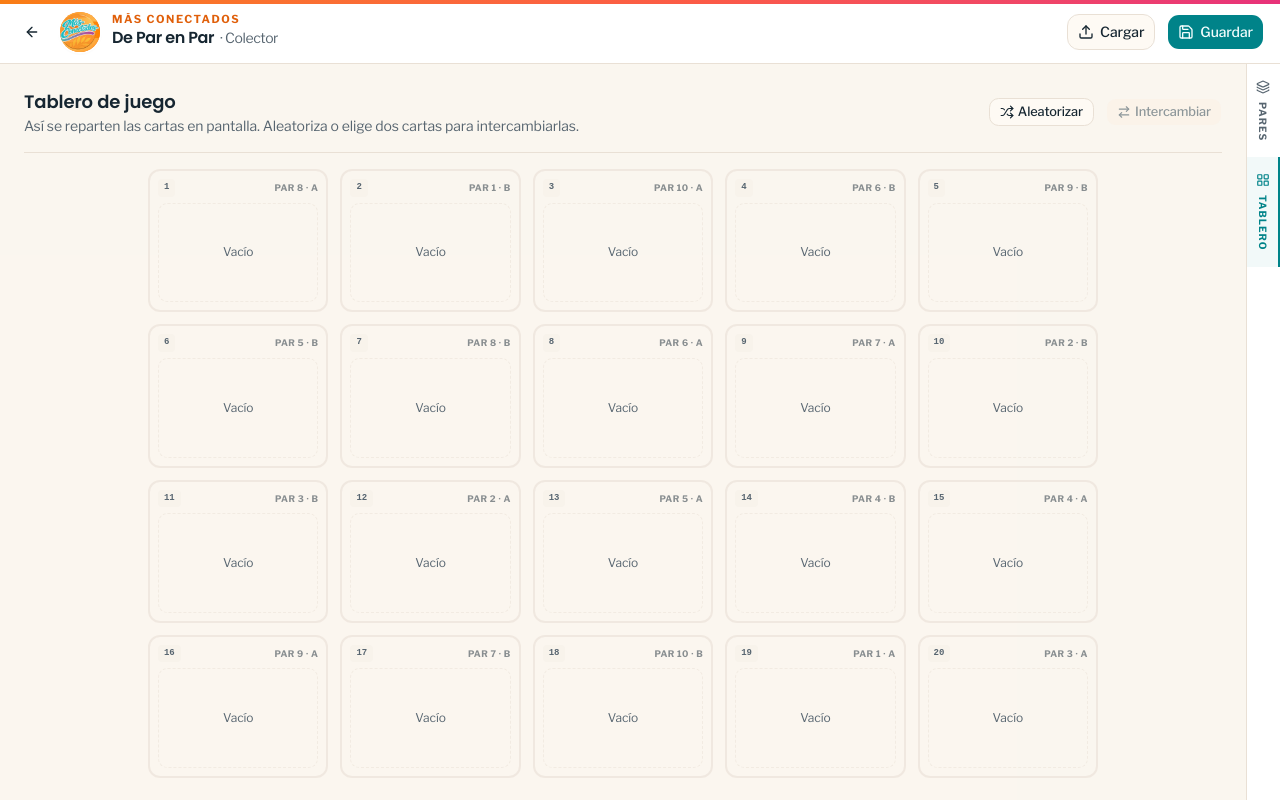
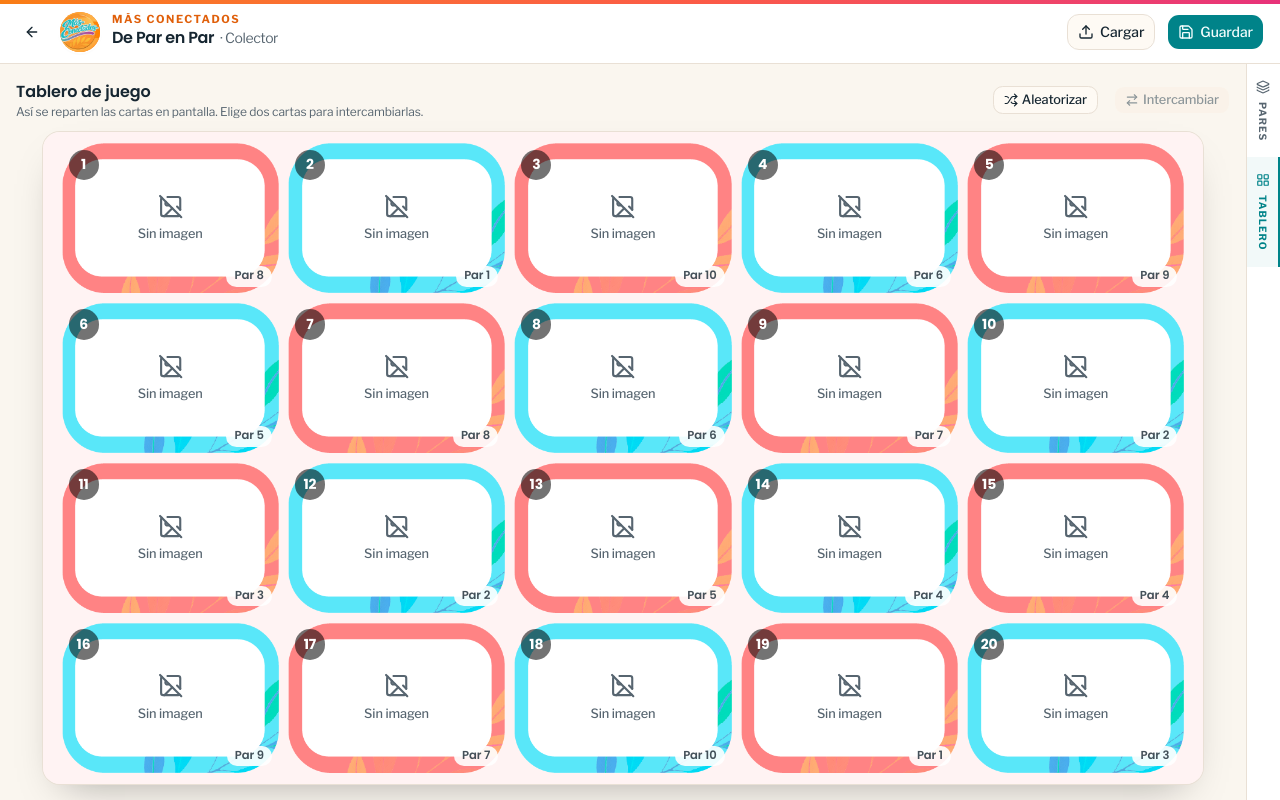
Before and after one commit to BroadStream-Coders/TvPeru-MasConectados, a Next.js app: page /collector in a window 1280 px wide. Both pictures are taken after a click on the tab "TABLERO". Built offline with nearby package versions, Linux system fonts and the light colour scheme.

Commit message:
feat(collector): show the board as a live miniature of the game

```diff
--- a/src/collector/Tab2.tsx
+++ b/src/collector/Tab2.tsx
@@ -2,10 +2,11 @@
 
 import Image from "next/image";
 import { useState } from "react";
-import { ArrowRightLeft, ImageIcon, Shuffle } from "lucide-react";
+import { ArrowRightLeft, ImageOff, Shuffle } from "lucide-react";
 
 import { Button } from "@/components/ui/button";
-import { cardAspect, cardKey, shuffle, type PairsData } from "./schema";
+import { BOARD, GRAPHICS, cardPosition, px } from "@/game/design";
+import { shuffle, type PairsData } from "./schema";
 
 interface Tab2Props {
   boardOrder: string[];
@@ -13,53 +14,16 @@ interface Tab2Props {
   pairsData: PairsData;
 }
 
-function CardPreview({
-  cardId,
-  pairsData,
-}: {
-  cardId: string;
-  pairsData: PairsData;
-}) {
-  const [pairIdx, side] = cardId.split("_");
-  const card = pairsData[Number(pairIdx) + 1]?.[cardKey(side as "A" | "B")];
-
-  if (!card) {
+function Graphic({ src, className = "" }: { src: string; className?: string }) {
   return (
-      <div className="flex h-full items-center justify-center rounded-md border border-dashed border-border/50 text-xs text-muted-foreground">
-        Vacío
-      </div>
-    );
-  }
-
-  return (
-    <div className="flex h-full w-full flex-col justify-center overflow-hidden rounded-md border border-border/50 bg-background">
-      {card.mode !== "text" && (
-        <div
-          className={`relative flex items-center justify-center bg-card ${card.mode === "both" ? "min-h-0 flex-1 border-b border-border/40" : "h-full w-full"}`}
-        >
-          {card.image.url ? (
     <Image
-              src={card.image.url}
-              alt="Carta"
+      src={src}
+      alt=""
       fill
       unoptimized
-              className="object-cover"
+      draggable={false}
+      className={`pointer-events-none ${className}`}
     />
-          ) : (
-            <ImageIcon className="size-6 opacity-30" />
-          )}
-        </div>
-      )}
-      {card.mode !== "image" && (
-        <div
-          className={`flex items-center justify-center bg-muted/20 p-2 text-center text-xs font-medium ${card.mode === "both" ? "min-h-10 shrink-0" : "h-full w-full"}`}
-        >
-          <span className="line-clamp-3 leading-snug break-all">
-            {card.text || "Sin texto"}
-          </span>
-        </div>
-      )}
-    </div>
   );
 }
 
@@ -89,18 +53,17 @@ export function Tab2({ boardOrder, setBoardOrder, pairsData }: Tab2Props) {
   };
 
   return (
-    <div className="flex h-full flex-col gap-4 overflow-y-auto p-6">
-      <div className="flex flex-wrap items-center justify-between gap-3 border-b border-border pb-4">
-        <div>
-          <h2 className="font-heading text-lg font-semibold">
+    <div className="flex h-full flex-col gap-3 p-4">
+      <div className="flex shrink-0 flex-wrap items-center gap-x-4 gap-y-2">
+        <div className="min-w-0 flex-1">
+          <h2 className="font-heading text-base font-semibold">
             Tablero de juego
           </h2>
-          <p className="text-sm text-muted-foreground">
-            Así se reparten las cartas en pantalla. Aleatoriza o elige dos
-            cartas para intercambiarlas.
+          <p className="truncate text-xs text-muted-foreground">
+            Así se reparten las cartas en pantalla. Elige dos cartas para
+            intercambiarlas.
           </p>
         </div>
-        <div className="flex items-center gap-3">
         <Button variant="outline" size="sm" onClick={randomize}>
           <Shuffle />
           Aleatorizar
@@ -115,35 +78,65 @@ export function Tab2({ boardOrder, setBoardOrder, pairsData }: Tab2Props) {
           Intercambiar {selected.length === 1 && "(falta 1)"}
         </Button>
       </div>
-      </div>
 
-      <div className="flex flex-1 items-center justify-center pb-4">
-        <div className="grid w-full max-w-[950px] grid-cols-5 gap-3">
-          {boardOrder.map((cardId, index) => {
+      <div className="flex min-h-0 flex-1 items-center justify-center [container-type:size]">
+        <div
+          className="relative aspect-video overflow-hidden rounded-xl shadow-[0_18px_40px_-20px_rgb(0_0_0/0.35)] ring-1 ring-border [container-type:size]"
+          style={{ width: "min(100cqi, 100cqb * 16 / 9)" }}
+        >
+          <Graphic src={GRAPHICS.background} />
+          {boardOrder.map((cardId, i) => {
+            const { left, top } = cardPosition(i);
+            const pairNum = Number(cardId.split("_")[0]) + 1;
+            const url = pairsData[pairNum]?.cardA.image.url;
             const isSelected = selected.includes(cardId);
-            const [pairIdx, side] = cardId.split("_");
+
             return (
               <button
                 key={cardId}
                 type="button"
+                aria-label={`Carta ${i + 1}, par ${pairNum}`}
+                aria-pressed={isSelected}
                 onClick={() => toggle(cardId)}
-                className={`relative flex flex-col items-center gap-1.5 rounded-lg border-2 p-2 transition-all ${
+                className={`absolute cursor-pointer rounded-[1.6cqw] outline-none transition-transform duration-200 focus-visible:ring-[0.3cqw] focus-visible:ring-ring ${
                   isSelected
-                    ? "z-10 scale-105 border-primary bg-primary/5 shadow-lg shadow-primary/30"
-                    : "border-border/60 hover:border-primary/40 hover:bg-muted/50"
+                    ? "z-10 scale-[1.06] ring-[0.35cqw] ring-primary ring-offset-[0.2cqw]"
+                    : "hover:scale-[1.03]"
                 }`}
+                style={{
+                  left: px(left),
+                  top: px(top),
+                  width: px(BOARD.cell.width),
+                  height: px(BOARD.cell.height),
+                }}
               >
-                <div className="flex w-full items-center justify-between">
-                  <span className="rounded bg-muted px-1.5 py-0.5 font-mono text-[9px] font-bold text-muted-foreground">
-                    {index + 1}
+                <Graphic src={GRAPHICS.front[i % 2]} />
+                <div
+                  className="absolute top-1/2 left-1/2 flex -translate-1/2 items-center justify-center bg-white"
+                  style={{
+                    width: px(BOARD.setter.width),
+                    height: px(BOARD.setter.height),
+                    maskImage: `url(${GRAPHICS.mask})`,
+                    maskSize: "100% 100%",
+                    WebkitMaskImage: `url(${GRAPHICS.mask})`,
+                    WebkitMaskSize: "100% 100%",
+                  }}
+                >
+                  {url ? (
+                    <Graphic src={url} className="object-contain" />
+                  ) : (
+                    <span className="flex flex-col items-center gap-[0.4cqw] text-[1.1cqw] font-medium text-muted-foreground">
+                      <ImageOff className="size-[2.2cqw]" />
+                      Sin imagen
                     </span>
-                  <span className="text-[9px] font-bold tracking-wider text-foreground/50 uppercase">
-                    Par {Number(pairIdx) + 1} · {side}
+                  )}
+                </div>
+                <span className="absolute top-[0.6cqw] left-[0.6cqw] flex size-[2.6cqw] items-center justify-center rounded-full bg-black/55 font-heading text-[1.2cqw] font-bold text-white">
+                  {i + 1}
                 </span>
-                </div>
-                <div className="w-full" style={cardAspect}>
-                  <CardPreview cardId={cardId} pairsData={pairsData} />
-                </div>
+                <span className="absolute right-[0.6cqw] bottom-[0.6cqw] rounded-full bg-white/90 px-[0.7cqw] py-[0.15cqw] font-heading text-[1cqw] font-semibold text-foreground/80">
+                  Par {pairNum}
+                </span>
               </button>
             );
           })}
--- a/src/collector/schema.ts
+++ b/src/collector/schema.ts
@@ -1,7 +1,6 @@
 import { emptyImageSlot, hasImage, type ImageSlot } from "./slot";
 
 export type CardMode = "image" | "text" | "both";
-export type CardSide = "A" | "B";
 
 export interface CardContent {
   mode: CardMode;
@@ -38,31 +37,19 @@ export const CARD_RATIO = { x: 315, y: 196 };
 
 export const CARD_OUTPUT_WIDTH = CARD_RATIO.x * 2;
 
-export const cardAspect = {
-  aspectRatio: `${CARD_RATIO.x} / ${CARD_RATIO.y}`,
-};
-
 export const MODE_TYPE: Record<CardMode, number> = {
   text: 0,
   image: 1,
   both: 2,
 };
 
-export function createEmptyCard(): CardContent {
-  return { mode: "image", text: "", image: emptyImageSlot() };
-}
-
-export function createEmptyPair(): PairData {
-  return { cardA: createEmptyCard(), cardB: createEmptyCard() };
-}
-
 export function pairWithImage(image: ImageSlot): PairData {
   const card: CardContent = { mode: "image", text: "", image };
   return { cardA: card, cardB: { ...card } };
 }
 
-export function cardKey(side: CardSide): keyof PairData {
-  return side === "A" ? "cardA" : "cardB";
+export function createEmptyPair(): PairData {
+  return pairWithImage(emptyImageSlot());
 }
 
 export function initialBoardOrder(): string[] {
```
Lines whose indentation alone changed are shown as unchanged.
